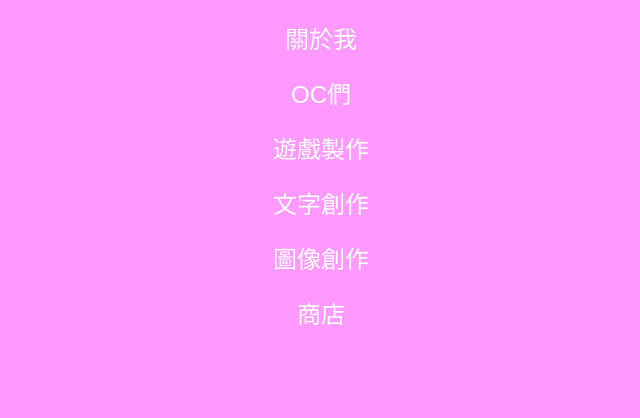
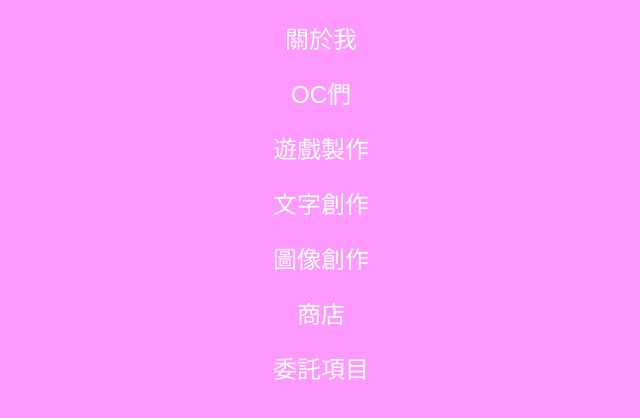
Before and after one commit to MondAfton/mondafton-Page, a plain HTML site: page left.html in a window 1280 px wide. Shown: the whole page, without its empty margins (319-959 px from the left). Drawn offline with Linux system fonts and the light colour scheme.

Commit message:
Update left.html

```diff
--- a/left.html
+++ b/left.html
@@ -35,6 +35,7 @@
     <a href="https://docs.google.com/document/d/1gfO8tdeYLdtn7rhrZFKvJGhdTXOeKHY1TgXoYrFMb9c/edit?usp=sharing" target="_blank">文字創作</a>
     <a href="https://www.instagram.com/mond_afton/" target="_blank">圖像創作</a>
     <a href="https://myship.7-11.com.tw/general/detail/GM2609267016672" target="_blank">商店</a>
+    <a href="https://drive.google.com/drive/folders/1N5ZofCsL_cCZkWU55TZt4fu3AhToL8H5?usp=drive_link" target="_blank">委託項目</a>
 
 </body>
 
```
